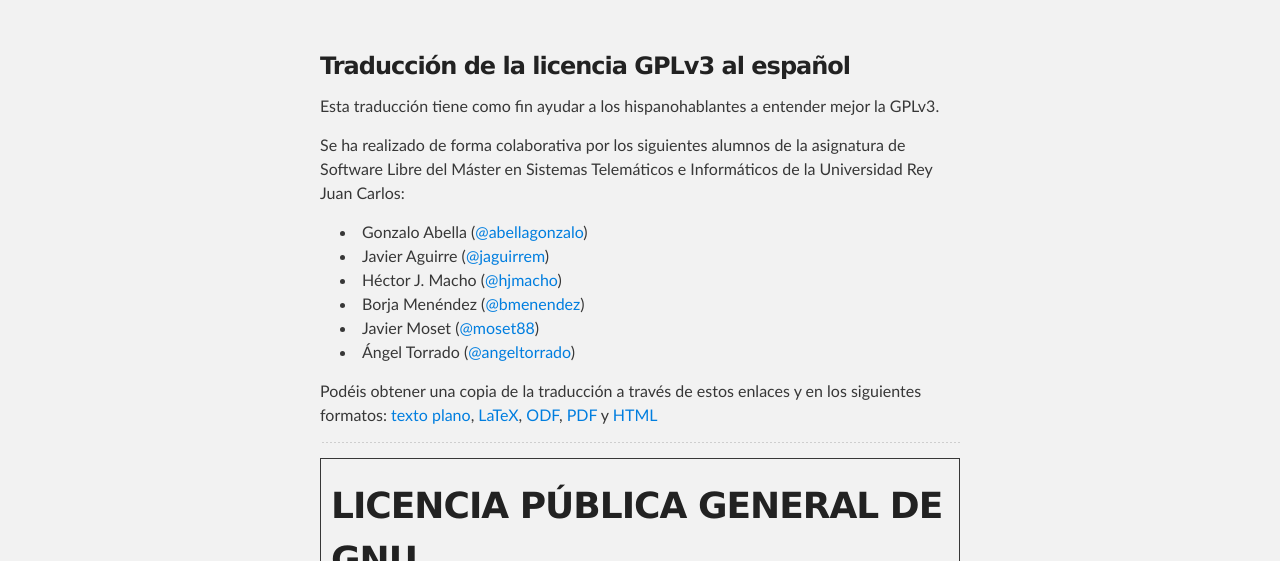
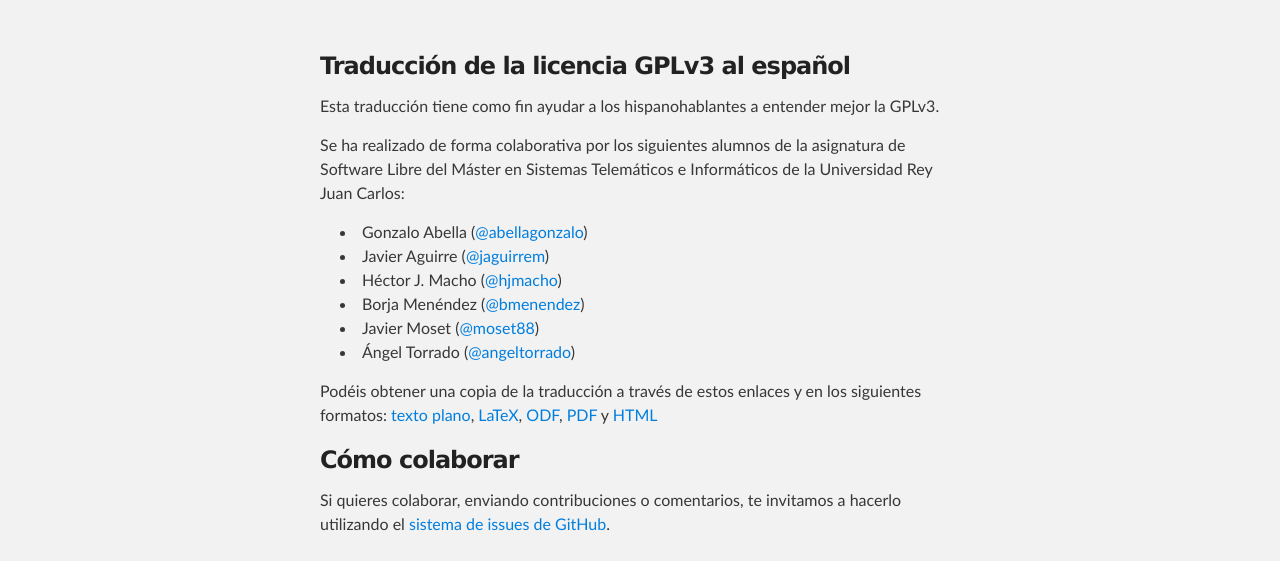
Before and after one commit to LSLSpanish/translation_GPLv3_to_spanish, a plain HTML site: page index.html in a window 1280 px wide. Shown: the part 239-800 px from the top of the page. Drawn offline with Linux system fonts and the light colour scheme.

Commit message:
Añadida información acerca de cómo colaborar

```diff
--- a/index.html
+++ b/index.html
@@ -42,8 +42,11 @@
 <li>Ángel Torrado (<a href="https://github.com/angeltorrado" class="user-mention">@angeltorrado</a>)</li>
 </ul><p>Podéis obtener una copia de la traducción a través de estos enlaces y en los siguientes formatos: <a href="http://hjmacho.github.io/translation_GPLv3_to_spanish/files/GPLv3-spanish.txt">texto plano</a>, <a href="http://hjmacho.github.io/translation_GPLv3_to_spanish/files/GPLv3-spanish.tex">LaTeX</a>, <a href="http://hjmacho.github.io/translation_GPLv3_to_spanish/files/GPLv3-spanish.odt">ODF</a>, <a href="http://hjmacho.github.io/translation_GPLv3_to_spanish/files/GPLv3-spanish.pdf">PDF</a> y <a href="http://hjmacho.github.io/translation_GPLv3_to_spanish/files/GPLv3-spanish.html">HTML</a></p>
 
+<h3>Cómo colaborar</h3>
+<p>Si quieres colaborar, enviando contribuciones o comentarios, te invitamos a hacerlo utilizando el <a href="https://github.com/hjmacho/translation_GPLv3_to_spanish/issues">sistema de issues de GitHub</a>.</p><br>
+
 <hr><p></p>
-
+<br>
 <table><tr><td>
 <h1>LICENCIA PÚBLICA GENERAL DE GNU</h1>
 <h3>Versión 3, 29 de junio de 2007</h3>
```
